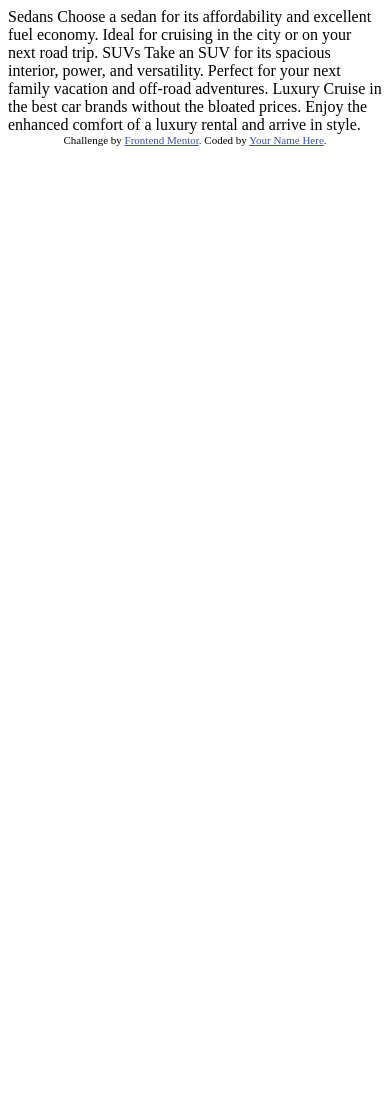
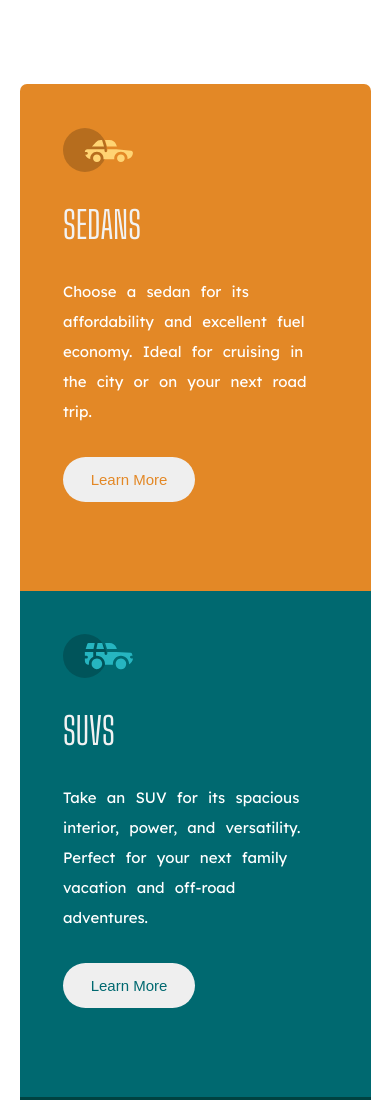
Before and after one commit to promatinwk/3-column-preview-card-component-main, a plain HTML site: page index.html in a window 390 px wide. Shown: the top 1100 px of the page. Before the commit the page ends 844 px from the top, so only its background shows below. Drawn offline with Linux system fonts and the light colour scheme.

Commit message:
finish mobile version

```diff
--- a/index.html
+++ b/index.html
@@ -9,28 +9,35 @@
   <title>Frontend Mentor | 3-column preview card component</title>
 
   <!-- Feel free to remove these styles or customise in your own stylesheet 👍 -->
-  <style>
-    .attribution { font-size: 11px; text-align: center; }
-    .attribution a { color: hsl(228, 45%, 44%); }
-  </style>
+  <link rel="stylesheet" href="styles.css">
 </head>
 <body>
-
-  Sedans
-  Choose a sedan for its affordability and excellent fuel economy. Ideal for cruising in the city
-  or on your next road trip.
-
-  SUVs
-  Take an SUV for its spacious interior, power, and versatility. Perfect for your next family vacation
-  and off-road adventures.
-
-  Luxury
-  Cruise in the best car brands without the bloated prices. Enjoy the enhanced comfort of a luxury
-  rental and arrive in style.
-
+  <main id="content">
+    <section id="sedans">
+      <img src="./images/icon-sedans.svg" alt="sedans-icon">
+      <h1>Sedans</h1>
+      <p>Choose a sedan for its affordability and excellent fuel economy. Ideal for cruising in the city
+      or on your next road trip.</p>
+      <button class="learn_more">Learn More</button>
+    </section>
+    <section id="suvs">
+      <img src="./images/icon-suvs.svg" alt="suvs-icon">
+      <h1>SUVs</h1>
+      <p>Take an SUV for its spacious interior, power, and versatility. Perfect for your next family vacation
+      and off-road adventures.</p>
+      <button class="learn_more">Learn More</button>
+    </section>
+    <section id="luxury">
+      <img src="./images/icon-luxury.svg" alt="luxury-icon">
+      <h1>Luxury</h1>
+      <p>Cruise in the best car brands without the bloated prices. Enjoy the enhanced comfort of a luxury
+      rental and arrive in style.</p>
+      <button class="learn_more">Learn More</button>
+    </section>
+  </main>
   <div class="attribution">
     Challenge by <a href="https://www.frontendmentor.io?ref=challenge" target="_blank">Frontend Mentor</a>.
-    Coded by <a href="#">Your Name Here</a>.
+    Coded by <a href="#">promatinwk</a>.
   </div>
 </body>
 </html>
--- /dev/null
+++ b/styles.scss
@@ -0,0 +1,80 @@
+@import url('https://fonts.googleapis.com/css2?family=Big+Shoulders+Display:wght@100;400;700&family=Lexend+Deca&display=swap');
+
+*{
+    margin: 0;
+    padding: 0;
+    box-sizing: border-box;
+    font-size: 15px;
+}
+.attribution{
+    display: none;
+}
+
+body{
+    height: 200vh;
+    width: 100%;
+    #content{
+        height: 180vh;
+        width: 90%;
+        margin: 10vh auto;
+        display: flex;
+        flex-direction: column;
+        section{
+            flex-basis: 60vh;
+            display: flex;
+            flex-direction: column;
+            padding: 2.9rem;
+            img{
+                width: 70px;
+                margin-bottom: 2rem;
+            }
+            h1{
+                font-family: 'Big Shoulders Display', sans-serif;
+                text-transform: uppercase;
+                color: hsl(0, 0%, 95%);
+                font-size: 2.5rem;
+                font-weight: 400;
+                margin-bottom: 2rem;
+            }
+            p{
+                font-family: 'Lexend Deca', sans-serif;
+                color: hsl(0, 0%, 100%);
+                font-size: 1rem;
+                line-height: 2rem;
+                word-spacing: 0.4rem;
+                margin-bottom: 2rem;
+
+
+            }
+            .learn_more{
+                width: 50%;
+                height: 3rem;
+                border-radius: 30px;
+                border: none;
+
+
+            }
+
+        }
+        #sedans{
+            background-color: hsl(31, 77%, 52%);
+            border-radius: 7px 7px 0 0;
+            .learn_more{
+                 color: hsl(31, 77%, 52%);
+            }
+        }
+        #suvs{
+            background-color: hsl(184, 100%, 22%);
+            .learn_more{
+                 color: hsl(184, 100%, 22%);
+            }
+        }
+        #luxury{
+            background-color: hsl(179, 100%, 13%);
+            border-radius: 0 0 7px 7px;
+            .learn_more{
+            color: hsl(179, 100%, 13%);
+            }
+        }
+    }
+}
```
Also changed, not shown: styles.css (added), 1 other file.
